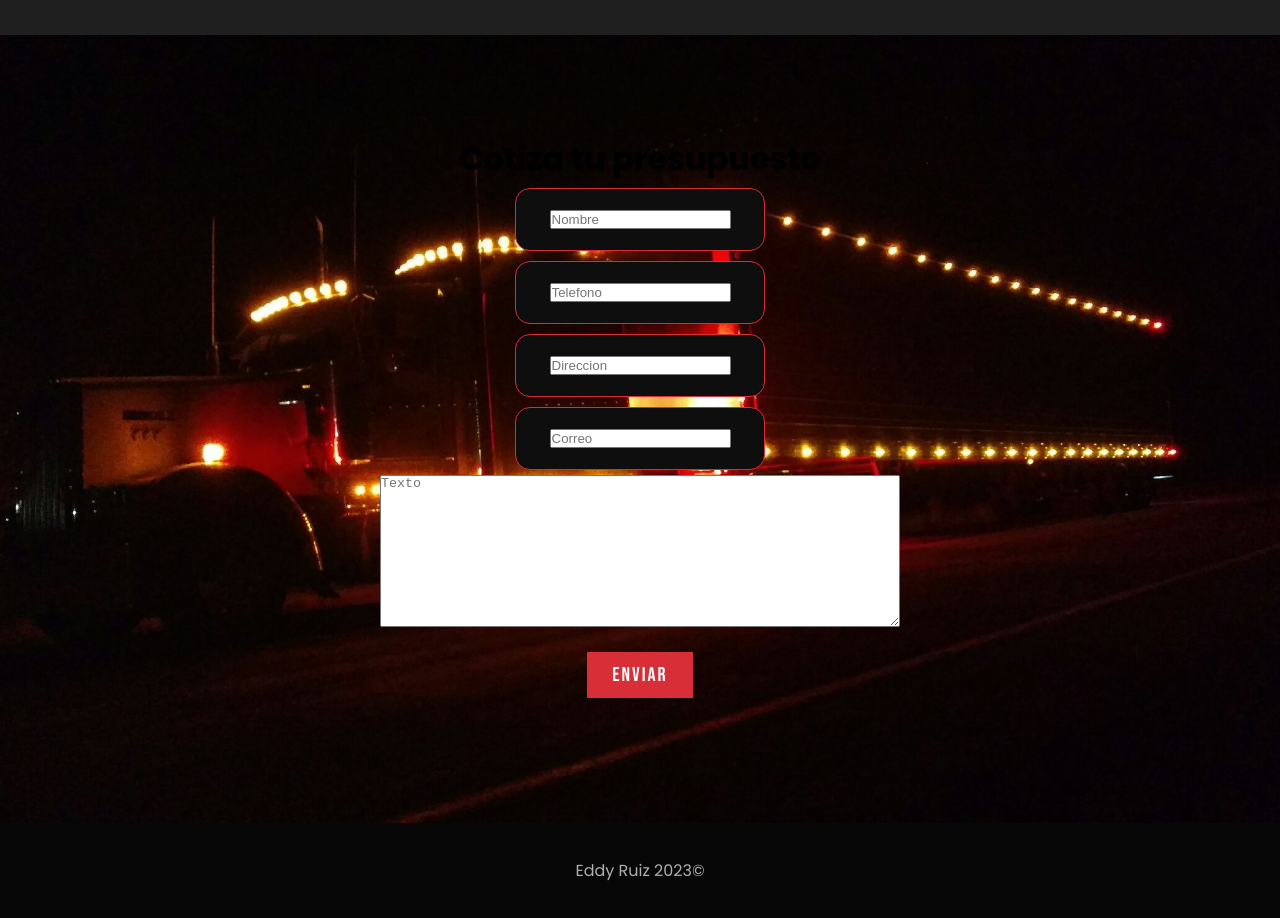
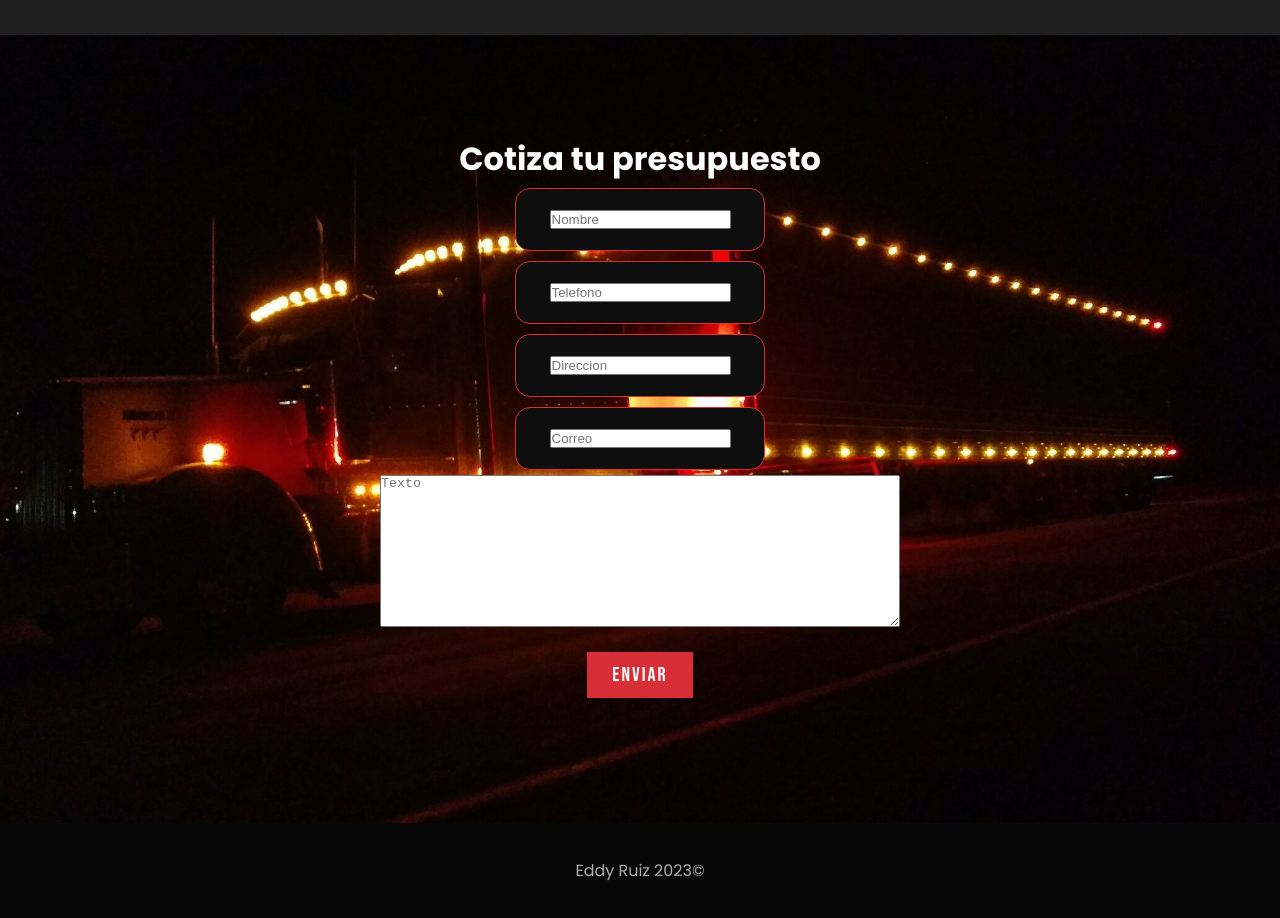
Before and after one commit to EddyDevR/proyecto-pagina.github.io, a plain HTML site: page index.html in a window 1280 px wide. Shown: the part 5260-6178 px from the top of the page. Drawn offline with Linux system fonts and the light colour scheme.

Commit message:
agrego color a los textos

```diff
--- a/index.html
+++ b/index.html
@@ -213,7 +213,7 @@
     <footer id="contacto">
 
         <div class="footer-bg">
-            <h1>Cotiza tu presupuesto</h1>
+            <h1 style="color: white;">Cotiza tu presupuesto</h1>
 
             <form action="">
                 <div class="campo-1">
```
